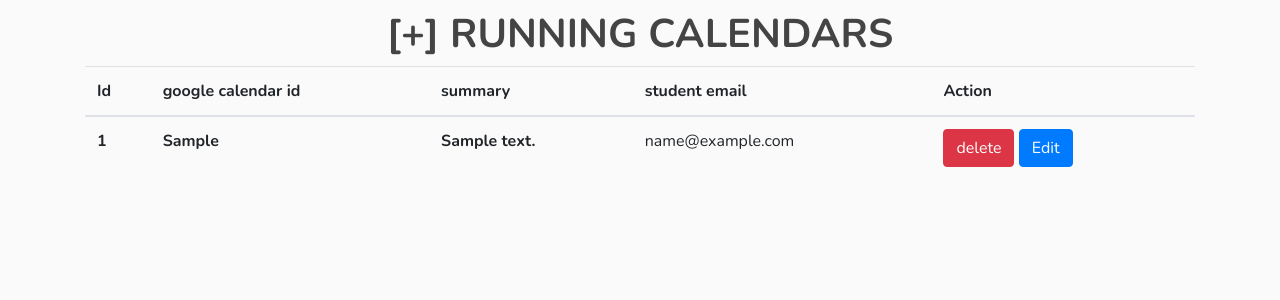
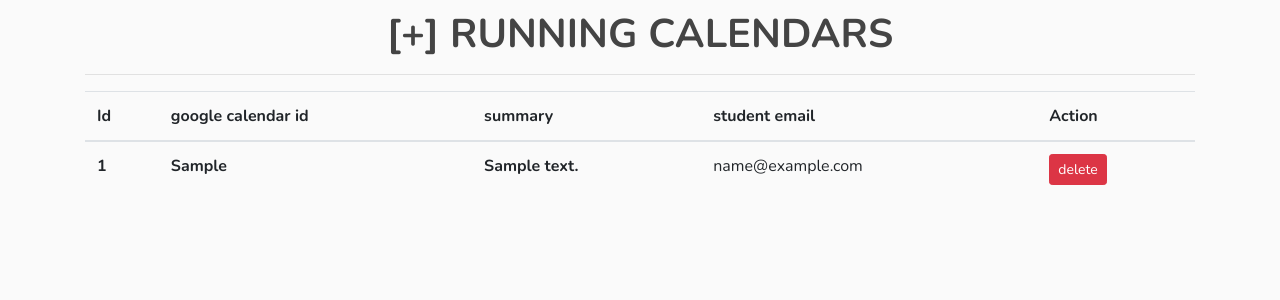
Before and after one commit to omega-coder/fet-to-calendar-api-manager, a Flask app: template fet_api_to_gcal/templates/calendars.html.j2 in a window 1280 px wide. Shown: the part 56-356 px from the top of the page. Run offline with Flask 2, Linux system fonts and the light colour scheme; tables that the repository leaves empty hold one stand-in row (Sample ...); the template is opened without the code that fills it: values named after a table or form of the project are taken from there, most other values are stand-ins (such as "Sample title", 1, 10 or a date in 2020); some libraries are stand-ins or nearby versions.

Commit message:
Transforms calendars to datatables

```diff
--- a/fet_api_to_gcal/templates/calendars.html.j2
+++ b/fet_api_to_gcal/templates/calendars.html.j2
@@ -1,8 +1,9 @@
 {% extends "layout.html.j2" %}
 
 {% block content %}
-        <h1 class="text-center">[+] Running Calendars</h1>
-    <table class="table table-hover table-stripped">
+    <h1 class="text-center">[+] Running Calendars</h1>
+    <hr>
+    <table id="calendars_dt" class="table table-hover table-stripped" cellspacing="0" width="100%">
   <thead>
     <tr>
       <th scope="col">Id</th>
@@ -21,14 +22,18 @@
             <th>{{ cal.summary }}</th>
             <td>{{ cal.std_email }}</td>
             <td>
-                <a href="{{ url_for('delete_calendar', gcalendar_id=cal.id) }}" class="btn btn-danger">delete</a>
-                <a href="#" class="btn btn-primary">Edit</a>
-
+                <a href="{{ url_for('delete_calendar', gcalendar_id=cal.id) }}" class="btn btn-danger btn-sm">delete</a>
             </td>
         </tr>
     {% endfor %}
     {% endif %}
   </tbody>
 </table>
+{% endblock content %}
 
-{% endblock content %}
+{% block additional_js %}
+        $('#calendars_dt').DataTable({
+            'pagingType': "full_numbers"
+        });
+        $('.dataTables_length').addClass('bs-select');
+{% endblock additional_js %}
```
